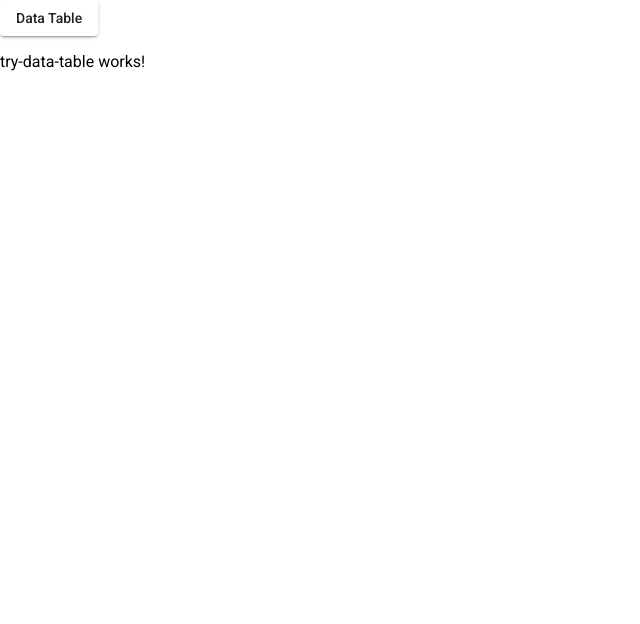
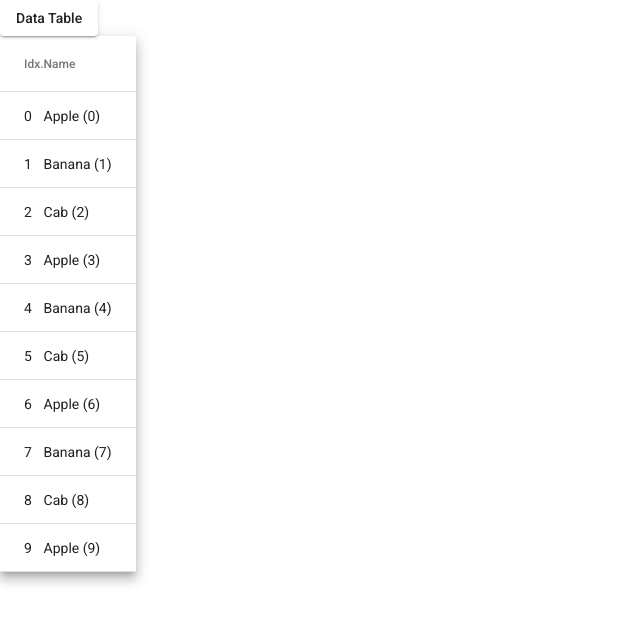
Before and after one commit to yinyin/angular-data-source-experiment, an Angular app: page /try-data-table in a window 1280 px wide. Shown: the top 624 px of the page, without its empty margins (0-640 px from the left). Built offline with nearby package versions, Linux system fonts and the light colour scheme.

Commit message:
support basic data table

```diff
--- a/src/app/app.module.ts
+++ b/src/app/app.module.ts
@@ -3,6 +3,7 @@ import { BrowserAnimationsModule } from '@angular/platform-browser/animations';
 import { NgModule } from '@angular/core';
 
 import { MatButtonModule } from '@angular/material/button';
+import { MatTableModule } from '@angular/material/table';
 
 import { AppRoutingModule } from './app-routing.module';
 import { AppComponent } from './app.component';
@@ -17,7 +18,7 @@ import { TryDataTableComponent } from './try-data-table/try-data-table.component
     BrowserModule,
     BrowserAnimationsModule,
     AppRoutingModule,
-    MatButtonModule
+    MatButtonModule, MatTableModule
   ],
   providers: [],
   bootstrap: [AppComponent]
--- /dev/null
+++ b/src/app/data-source.ts
@@ -0,0 +1,48 @@
+import { DataSource, CollectionViewer } from '@angular/cdk/collections';
+import {
+	BehaviorSubject,
+	combineLatest,
+	merge,
+	Observable,
+	of as observableOf,
+	Subscription,
+	Subject,
+} from 'rxjs';
+import { MatPaginator, PageEvent } from '@angular/material/paginator';
+import { MatSort, Sort } from '@angular/material/sort';
+import { map } from 'rxjs/operators';
+
+export abstract class WrappedDataSource<T> extends DataSource<T> {
+	private readonly renderData = new BehaviorSubject<T[]>([]);
+
+	private collectionViewChangeSubscription: Subscription|null = null;
+
+	private pageOffset: number = 0;
+	private pageSize: number = 10;
+
+	connect(collectionViewer: CollectionViewer): Observable<T[]> {
+		if (this.collectionViewChangeSubscription) {
+			this.collectionViewChangeSubscription.unsubscribe();
+		}
+		this.collectionViewChangeSubscription = collectionViewer.viewChange.subscribe((rng) => {
+			console.log(`view-change: ${rng.start} - ${rng.end}`);
+		});
+		this.updateData();
+		return this.renderData.asObservable();
+	}
+
+	disconnect(collectionViewer: CollectionViewer): void {
+		if (this.collectionViewChangeSubscription) {
+			this.collectionViewChangeSubscription.unsubscribe();
+		}
+		this.collectionViewChangeSubscription = null;
+	}
+
+	abstract fetchData(pageOffset: number, pageSize: number): Observable<T[]>;
+
+	private updateData() {
+		this.fetchData(this.pageOffset, this.pageSize).subscribe(
+			(d) => this.renderData.next(d)
+		);
+	}
+}
--- /dev/null
+++ b/src/app/exp-data-source.ts
@@ -0,0 +1,40 @@
+import {
+	BehaviorSubject,
+	combineLatest,
+	merge,
+	Observable,
+	of as observableOf,
+	Subscription,
+	Subject,
+} from 'rxjs';
+import { WrappedDataSource } from './data-source';
+
+
+export class ExpDataItem {
+	public readonly itemName: string;
+	constructor(public readonly indexValue: number) {
+		const v = indexValue % 3;
+		this.itemName = (v === 0) ? `Apple (${indexValue})` : (
+			(v === 1) ? `Banana (${indexValue})` : `Cab (${indexValue})`
+		);
+	}
+}
+
+export class ExpDataSource extends WrappedDataSource<ExpDataItem> {
+	constructor(private readonly maxItemCount: number) {
+		super();
+	}
+
+	fetchData(pageOffset: number, pageSize: number): Observable<ExpDataItem[]> {
+		const result: ExpDataItem[] = [];
+		for (let i = 0; i < pageSize; i++) {
+			const idxVal = i + pageOffset;
+			if (idxVal >= this.maxItemCount) {
+				break;
+			}
+			const aux = new ExpDataItem(idxVal);
+			result.push(aux);
+		}
+		return observableOf(result);
+	}
+}
--- a/src/app/try-data-table/try-data-table.component.html
+++ b/src/app/try-data-table/try-data-table.component.html
@@ -1 +1,13 @@
-<p>try-data-table works!</p>
+<table mat-table [dataSource]="dataSource" class="mat-elevation-z8">
+	<ng-container matColumnDef="indexValue">
+		<th mat-header-cell *matHeaderCellDef> Idx. </th>
+		<td mat-cell *matCellDef="let element"> {{element.indexValue}} </td>
+	</ng-container>
+	<ng-container matColumnDef="itemName">
+		<th mat-header-cell *matHeaderCellDef> Name </th>
+		<td mat-cell *matCellDef="let element"> {{element.itemName}} </td>
+	</ng-container>
+
+	<tr mat-header-row *matHeaderRowDef="displayedColumns"></tr>
+	<tr mat-row *matRowDef="let row; columns: displayedColumns;"></tr>
+</table>
--- a/src/app/try-data-table/try-data-table.component.ts
+++ b/src/app/try-data-table/try-data-table.component.ts
@@ -1,4 +1,6 @@
 import { Component, OnInit } from '@angular/core';
+
+import { ExpDataSource } from '../exp-data-source';
 
 @Component({
   selector: 'app-try-data-table',
@@ -6,6 +8,9 @@ import { Component, OnInit } from '@angular/core';
   styleUrls: ['./try-data-table.component.scss']
 })
 export class TryDataTableComponent implements OnInit {
+  dataSource = new ExpDataSource(100);
+
+  displayedColumns: string[] = ["indexValue", "itemName"];
 
   constructor() { }
 
```
